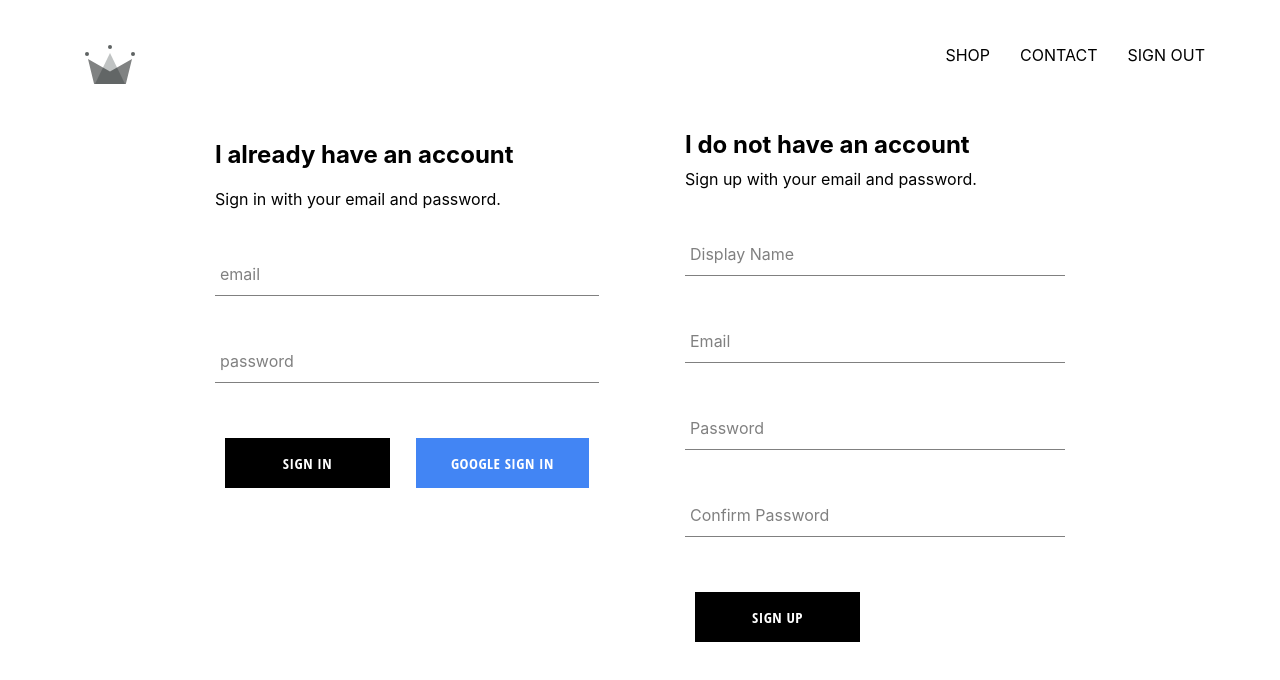
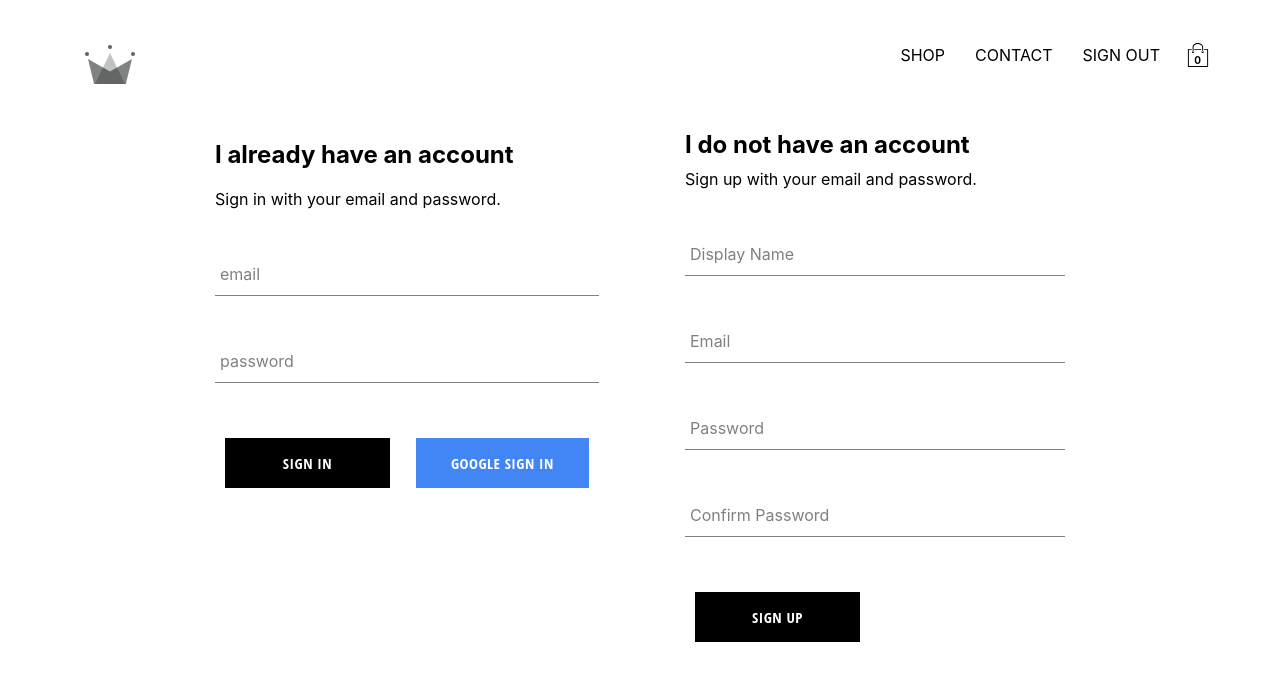
Before and after one commit to yasithWimukthi/clothing-store, a React (Create React App) app: page /signin in a window 1280 px wide. Shown: the top 680 px of the page. Built offline with nearby package versions, Linux system fonts and the light colour scheme; no server answers.

Commit message:
Edit header

```diff
--- a/src/components/header/header.component.js
+++ b/src/components/header/header.component.js
@@ -5,6 +5,7 @@ import {connect} from 'react-redux';
 import {ReactComponent as Logo} from '../../assests/crown.svg'
 import './header.styles.scss';
 import {auth} from "../../firebase/firebase.utils";
+import CartIcon from "../cart-icon/cart-icon.component";
 
 const Header = ({currentUser}) =>{
     return (
@@ -21,6 +22,7 @@ const Header = ({currentUser}) =>{
                         :
                         <Link to='/signin' className="option">SIGN IN</Link>
                 }
+                <CartIcon/>
             </div>
         </div>
     );
```
